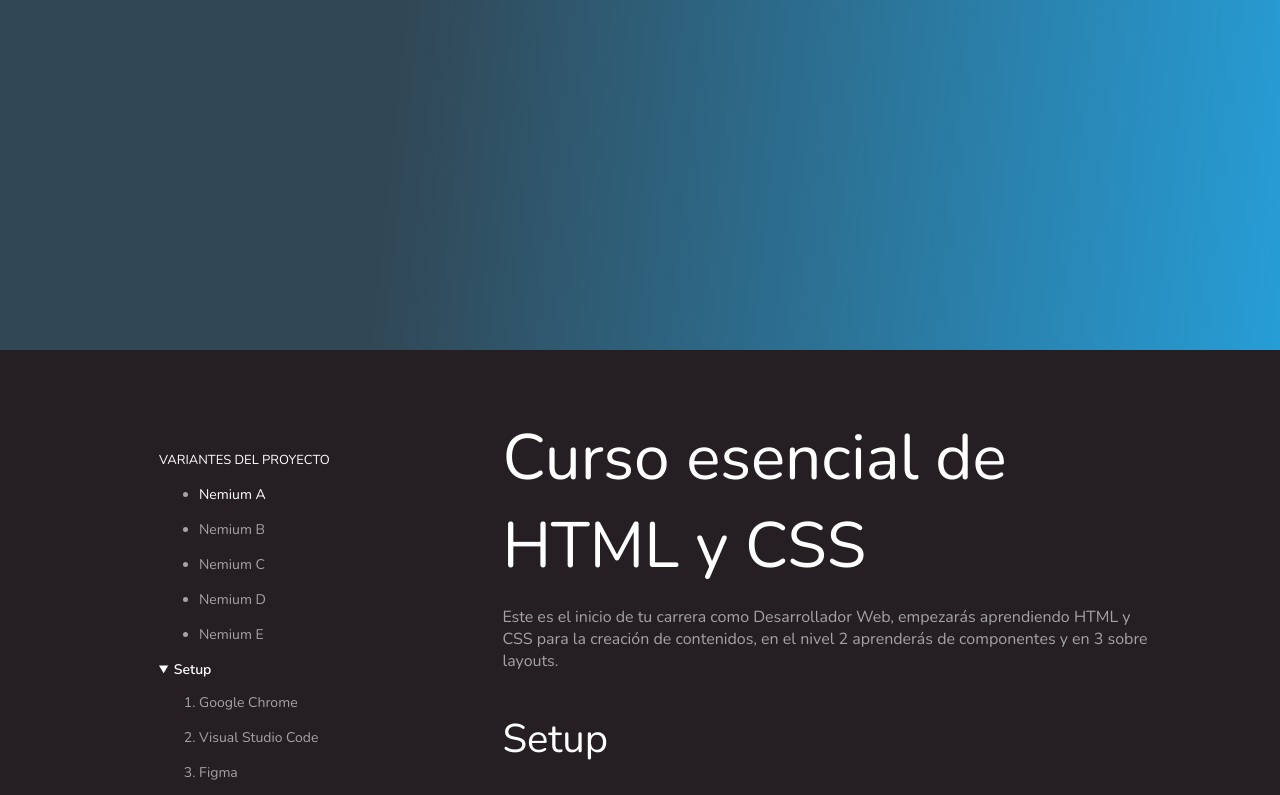
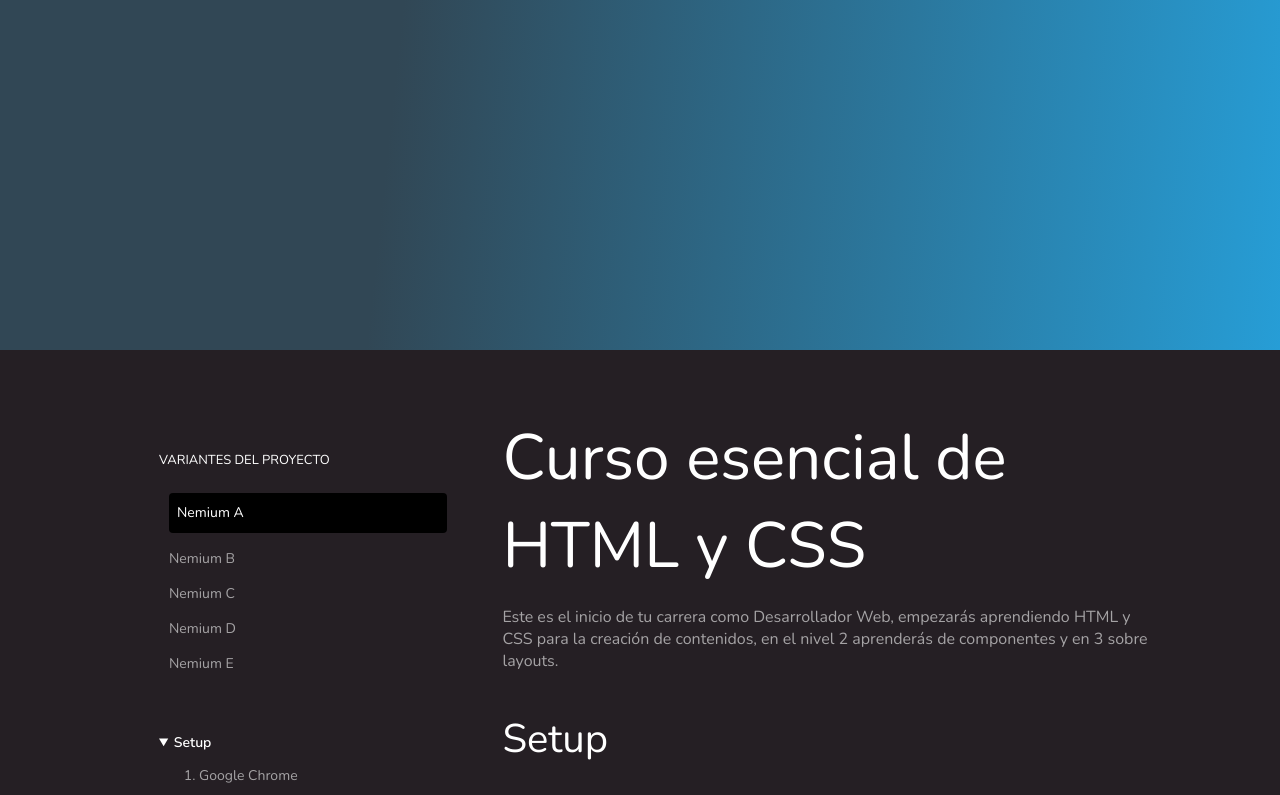
Before and after one commit to josue1dario2/Nemium-B, a plain HTML site: page index.html in a window 1280 px wide. In both pictures the pointer is over the link "Nemium A". Shown: the top 795 px of the page. Drawn offline with nearby package versions, Linux system fonts and the light colour scheme.

Commit message:
nemium hover

```diff
--- a/css/style-logical.css
+++ b/css/style-logical.css
@@ -3,6 +3,7 @@
   --white30:white;
   --white20:#A5A3A5;
   --white10: #3A3539;
+  --black:#000000;
 }
 body{
   color:var(--white30);
@@ -79,6 +80,30 @@ h3{
   font-size: 13px;
   font-weight: 400;
   /* border: 1px solid red; */
+}
+.nemiun li{
+  list-style: none;
+  font-size: 14px;
+  font-weight: 500;
+  color: var(--graydetails);
+  margin-inline-start: -30px;
+  margin-block-end: 16px;
+}
+
+.nemiun a:hover{
+  display: inline-block;
+  background: var(--black);
+  height: 30px;
+  width: 270px;
+  color:var(--white);
+  border-radius: 4px;
+  padding-block-start: 10px;
+  margin-block-start: 8px;
+  padding-inline-start: 8px;
+
+}
+.nemiun{
+  margin-bottom: 60px;
 }
 hr{
   margin-block: 40px;
```
